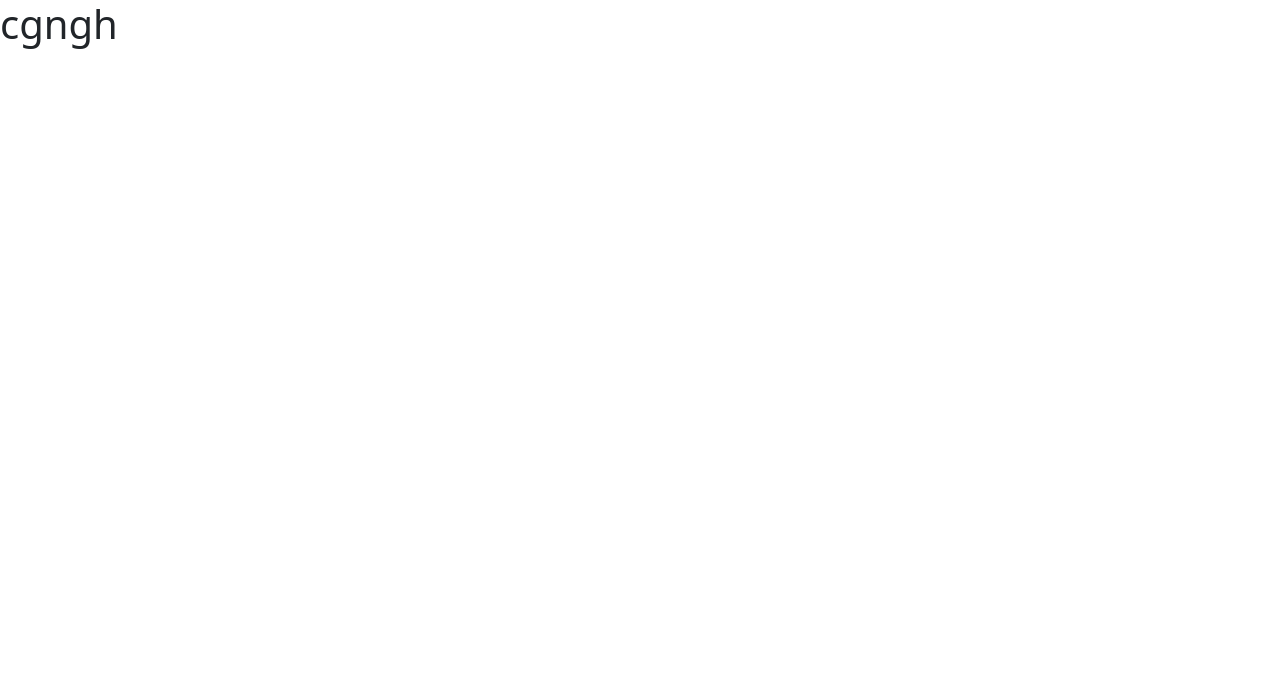
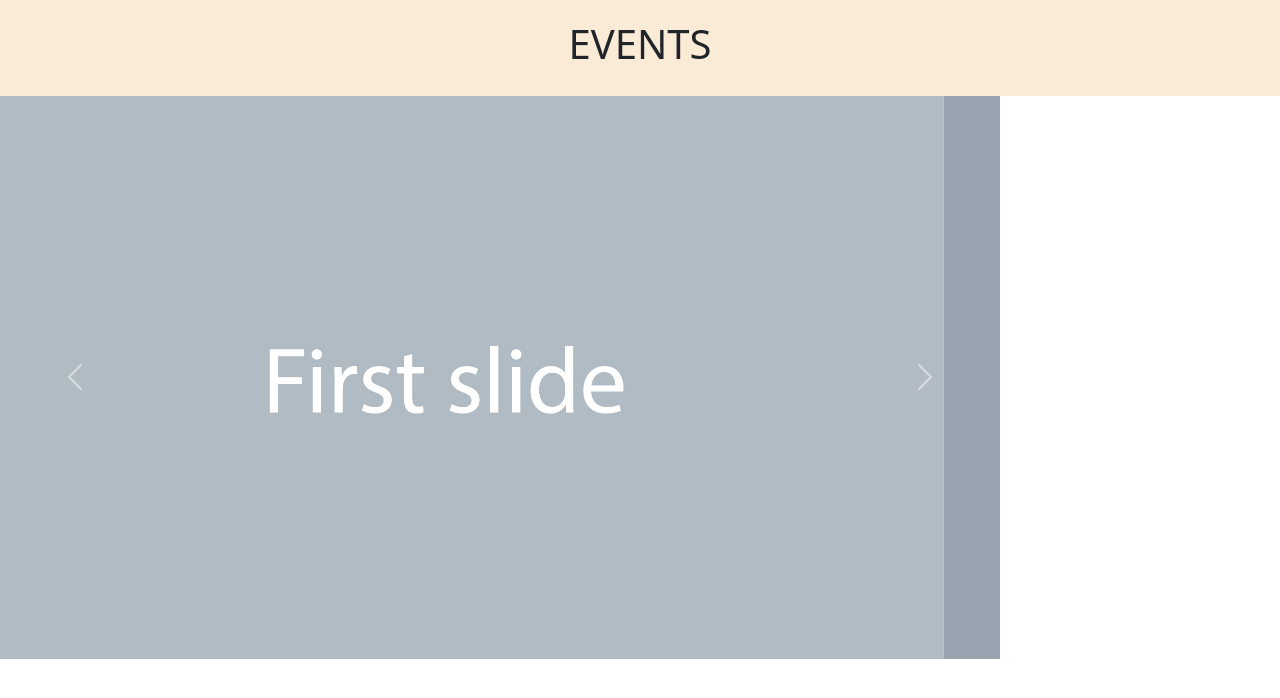
Before and after one commit to MarsaNom/code-girl, a plain HTML site: page index.html in a window 1280 px wide. Drawn offline with nearby package versions, Linux system fonts and the light colour scheme; files that its build step writes are made by us from their sources.

Commit message:
carousel

```diff
--- a/index.html
+++ b/index.html
@@ -1,21 +1,69 @@
 <!DOCTYPE html>
 <html>
-<head>
-    <meta charset="utf-8">
-    <meta name="viewport" content="width=device-width, initial-scale=1, shrink-to-fit=no">
-    <meta name="description" content="">
-    <meta name="author" content="">
-    <link href="https://cdn.jsdelivr.net/npm/bootstrap@5.3.3/dist/css/bootstrap.min.css" rel="stylesheet" integrity="sha384-QWTKZyjpPEjISv5WaRU9OFeRpok6YctnYmDr5pNlyT2bRjXh0JMhjY6hW+ALEwIH" crossorigin="anonymous">
-    <link href="css/styles.css" rel="stylesheet">
-   </head>
-   <body>
-<div class="header-container">
-    <h1>
-     cgngh
-    </h1>
+  <head>
+    <meta charset="utf-8" />
+    <meta
+      name="viewport"
+      content="width=device-width, initial-scale=1, shrink-to-fit=no"
+    />
+    <meta name="description" content="" />
+    <meta name="author" content="" />
+    <link
+      href="https://cdn.jsdelivr.net/npm/bootstrap@5.3.3/dist/css/bootstrap.min.css"
+      rel="stylesheet"
+      integrity="sha384-QWTKZyjpPEjISv5WaRU9OFeRpok6YctnYmDr5pNlyT2bRjXh0JMhjY6hW+ALEwIH"
+      crossorigin="anonymous"
+    />
+    <link href="./styles.css" rel="stylesheet" />
+  </head>
 
+  <body>
+    <div class="header-container">
+      <h1>EVENTS</h1>
+    </div>
+    <div
+      id="carouselExampleAutoplaying"
+      class="carousel slide"
+      data-bs-ride="carousel"
+    >
+      <div class="carousel-inner">
+        <div class="carousel-item active">
+          <img src="images/first.jpg" class="d-block w-100" alt="..." />
+          <div class="caption d-none d-md-block">
+            <h1>hi</h1>
+          </div>
+        </div>
+        <div class="carousel-item">
+          <img src="images/second.jpg" class="d-block w-100" alt="..." />
+        </div>
+        <div class="carousel-item">
+          <img src="images/third.jpg" class="d-block w-100" alt="..." />
+        </div>
+      </div>
+      <button
+        class="carousel-control-prev"
+        type="button"
+        data-bs-target="#carouselExampleAutoplaying"
+        data-bs-slide="prev"
+      >
+        <span class="carousel-control-prev-icon" aria-hidden="true"></span>
+        <span class="visually-hidden">Previous</span>
+      </button>
+      <button
+        class="carousel-control-next"
+        type="button"
+        data-bs-target="#carouselExampleAutoplaying"
+        data-bs-slide="next"
+      >
+        <span class="carousel-control-next-icon" aria-hidden="true"></span>
+        <span class="visually-hidden">Next</span>
+      </button>
+    </div>
 
-</div>
-    </body>
-
+    <script
+      src="https://cdn.jsdelivr.net/npm/bootstrap@5.3.3/dist/js/bootstrap.bundle.min.js"
+      integrity="sha384-YvpcrYf0tY3lHB60NNkmXc5s9fDVZLESaAA55NDzOxhy9GkcIdslK1eN7N6jIeHz"
+      crossorigin="anonymous"
+    ></script>
+  </body>
 </html>
--- a/styles.css
+++ b/styles.css
@@ -0,0 +1,20 @@
+
+.carousel {
+    width:1000px;
+
+  }
+
+.caption {
+    margin-top: -260px;
+    display: block;
+    position: static;
+    padding: 0;
+}
+
+.header-container {
+    display: flex;
+    justify-content: center;
+    background-color: antiquewhite;
+    padding-top: 20px;
+    padding-bottom: 20px;
+}
```
Also changed, not shown: images/first.jpg (added), images/second.jpg (added), images/third.jpg (added).
